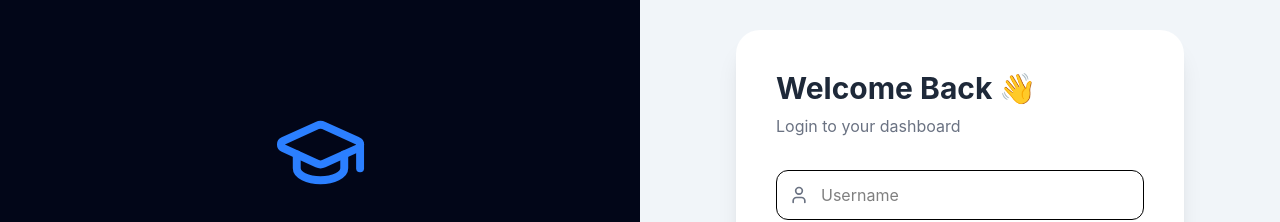
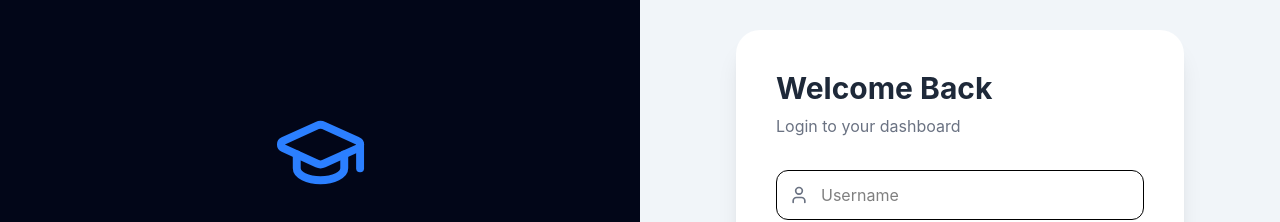
Before and after one commit to Rohitmesta/student-management-system, a React (Vite) app in the folder frontend/: page /login in a window 1280 px wide. Shown: the part 188-410 px from the top of the page. Built offline with nearby package versions, Linux system fonts and the light colour scheme.

Commit message:
Update login UI text

```diff
--- a/frontend/src/pages/Login.tsx
+++ b/frontend/src/pages/Login.tsx
@@ -296,7 +296,7 @@ function Login() {
                     <h2 className="text-3xl font-bold text-gray-800">
 
 
-                        Welcome Back 👋
+                        Welcome Back
 
 
                     </h2>
```
Also changed, not shown: 2 other files (tests, documents, lock files or other folders).
